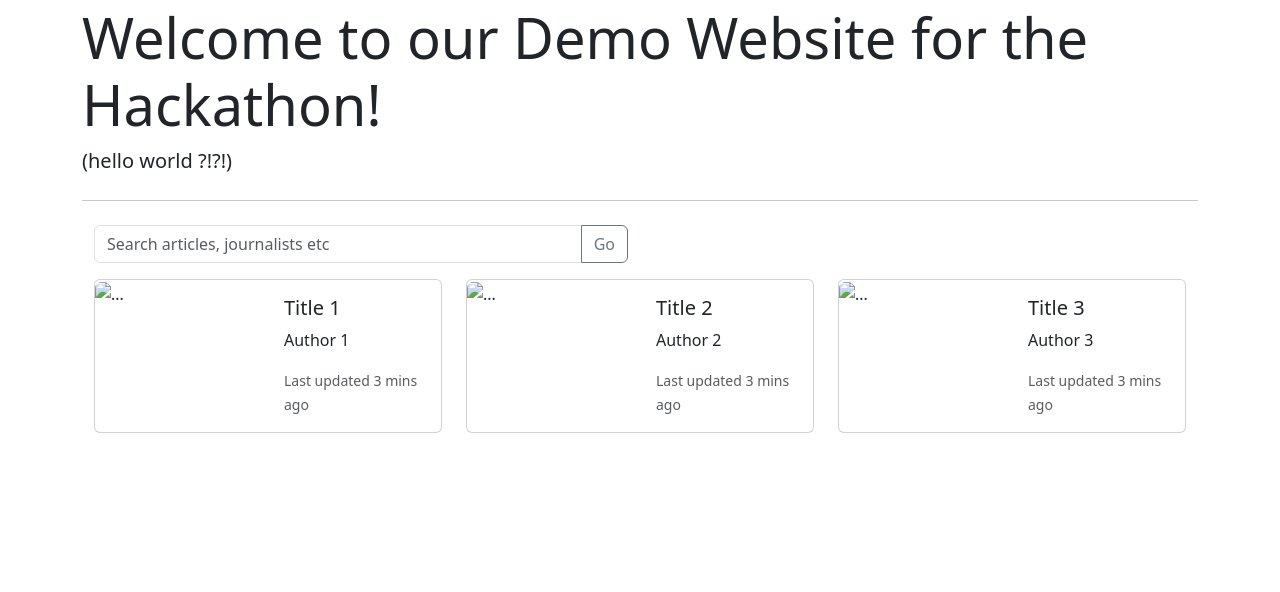
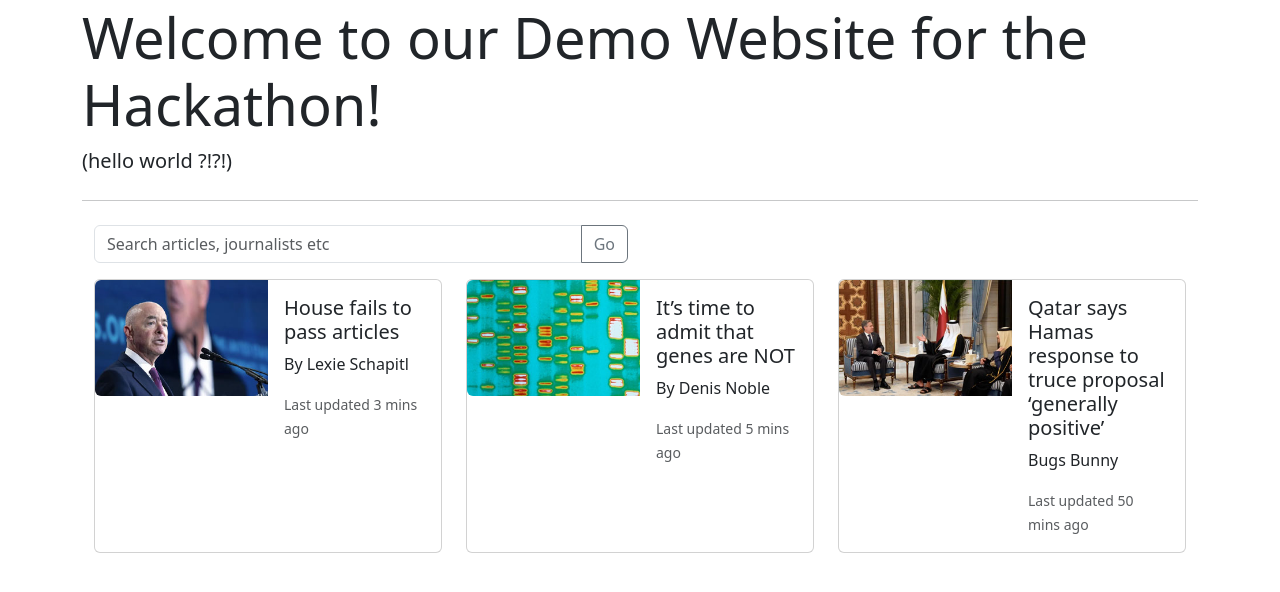
Before and after one commit to SalmanDEmad/lifelines-hackathon, a Flask app: page / in a window 1280 px wide. Shown: the part 100-692 px from the top of the page. Run offline with Flask 2, Linux system fonts and the light colour scheme; some libraries are stand-ins or nearby versions.

Commit message:
final changes

```diff
--- a/app.py
+++ b/app.py
@@ -50,7 +50,10 @@ def journalist(journalist_name):
             "to inspire with his literary prowess, all while sharing his New York abode with his faithful canine companion.",
         'affiliation': 'BBC News: 1984 to present',
         'education': 'University of Wakanda: 2003-2007',
-        'pfp': 'images/journalists/img1.jpg'},
+        'pfp': 'images/journalists/img1.jpg',
+        'thumbnail': ''
+        },
+
 
 
         {'name': 'Jane Smith',
@@ -61,7 +64,8 @@ def journalist(journalist_name):
          'bio': 'Jane Smith is an amateur writer who took it up as a passion and is constantly learning new things. Although her views may be controversial, she still gets greater reach due to her literary acumen. She is 60 years old and lives with cats in Seattle',
          'affiliation': 'Freelance "Journalist": 2001 to present',
          'education': 'Self Taught University: 2003-2007',
-         'pfp': 'images/journalists/img2.jpg'},
+         'pfp': 'images/journalists/img2.jpg',
+        },
         # Add more journalists as needed
     ]
 
--- a/templates/articles/all_articles.json
+++ b/templates/articles/all_articles.json
@@ -2,6 +2,7 @@
     "cnn": {
       "title": "Hundreds of Palestinians dead and hundreds of Israelis killed in bloody confrontations with the Israeli defence",
       "author": "John Doe",
+      "thumbnail": "images/thumbnails/img4.jpg",
       "content": [
         {
           "type": "paragraph",
@@ -29,6 +30,7 @@
     "sky": {
       "title": "Stray bullet makes its way into a van and killed 3 year old Palestinian lady",
       "author": "Jane Smith",
+      "thumbnail": "images/thumbnails/img5.jpg",
       "content": [
         {
           "type": "paragraph",
--- a/templates/index.html
+++ b/templates/index.html
@@ -30,12 +30,12 @@
         <div class="card h-100">
           <div class="row g-0">
             <div class="col-md-6">
-              <img src="https://via.placeholder.com/300x200" class="img-fluid rounded-start" alt="..." />
+              <img src="{{ url_for('static', filename='images/thumbnails/img1.jpg') }}" class="img-fluid rounded-start" alt="..." />
             </div>
             <div class="col-md-6">
               <div class="card-body">
-                <h5 class="card-title">Title 1</h5>
-                <p class="card-text">Author 1</p>
+                <h5 class="card-title">House fails to pass articles</h5>
+                <p class="card-text">By Lexie Schapitl</p>
                 <p class="card-text"><small class="text-muted">Last updated 3 mins ago</small></p>
               </div>
             </div>
@@ -46,13 +46,13 @@
         <div class="card h-100">
           <div class="row g-0">
             <div class="col-md-6">
-              <img src="https://via.placeholder.com/300x200" class="img-fluid rounded-start" alt="..." />
+              <img src="{{ url_for('static', filename='images/thumbnails/img2.jpg') }}" class="img-fluid rounded-start" alt="..." />
             </div>
             <div class="col-md-6">
               <div class="card-body">
-                <h5 class="card-title">Title 2</h5>
-                <p class="card-text">Author 2</p>
-                <p class="card-text"><small class="text-muted">Last updated 3 mins ago</small></p>
+                <h5 class="card-title">It’s time to admit that genes are NOT</h5>
+                <p class="card-text">By Denis Noble</p>
+                <p class="card-text"><small class="text-muted">Last updated 5 mins ago</small></p>
               </div>
             </div>
           </div>
@@ -62,13 +62,13 @@
         <div class="card h-100">
           <div class="row g-0">
             <div class="col-md-6">
-              <img src="https://via.placeholder.com/300x200" class="img-fluid rounded-start" alt="..." />
+              <img src="{{ url_for('static', filename='images/thumbnails/img3.jpg') }}" class="img-fluid rounded-start" alt="..." />
             </div>
             <div class="col-md-6">
               <div class="card-body">
-                <h5 class="card-title">Title 3</h5>
-                <p class="card-text">Author 3</p>
-                <p class="card-text"><small class="text-muted">Last updated 3 mins ago</small></p>
+                <h5 class="card-title">Qatar says Hamas response to truce proposal ‘generally positive’</h5>
+                <p class="card-text">Bugs Bunny</p>
+                <p class="card-text"><small class="text-muted">Last updated 50 mins ago</small></p>
               </div>
             </div>
           </div>
```
Also changed, not shown: templates/about.html (+12 -4 lines), templates/articles/article_template.html (+8 -0 lines), static/images/thumbnails/img1.jpg (added), static/images/thumbnails/img2.jpg (added), static/images/thumbnails/img3.jpg (added), static/images/thumbnails/img4.jpg (added), static/images/thumbnails/img5.jpg (added).
